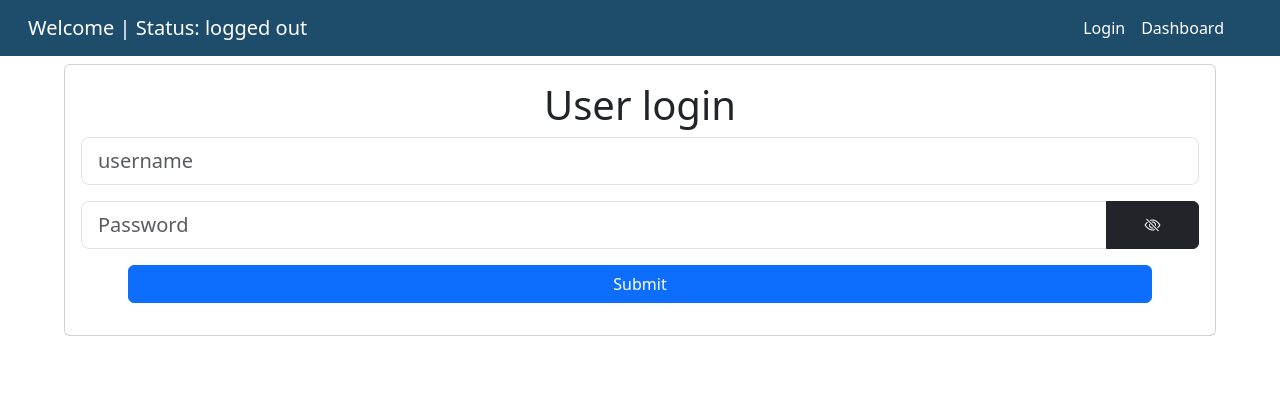
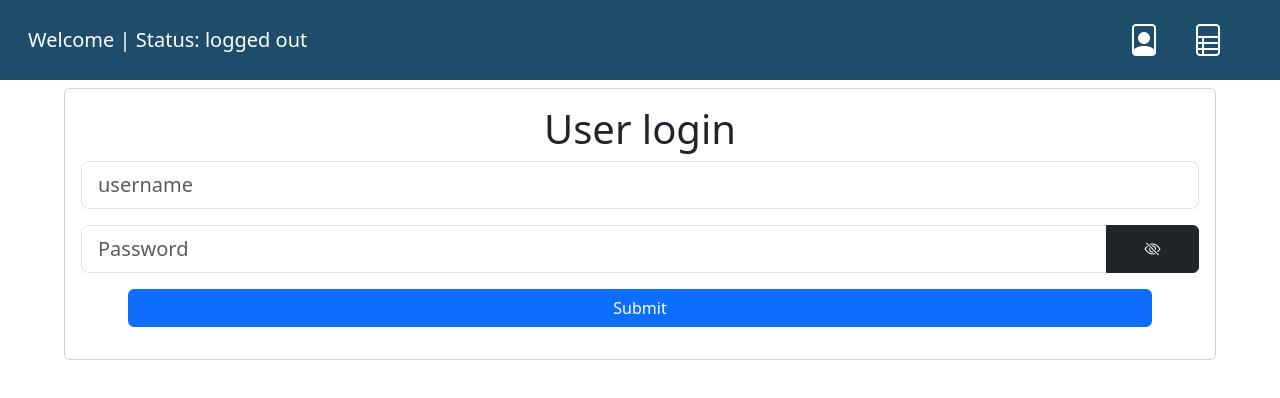
Before and after one commit to HowDoYouWriteACommentLineAgain/webProg_finals, a React (Create React App) app in the folder react-app/: page / in a window 1280 px wide. Shown: the top 398 px of the page. Built offline with nearby package versions, Linux system fonts and the light colour scheme.

Commit message:
added icons

```diff
--- a/react-app/src/Layout.js
+++ b/react-app/src/Layout.js
@@ -11,11 +11,10 @@ const Layout = ({loginStatus, user}) => {
                 {/* <span className="nav-item  col-5">Connected East Avenue Medical Center | status: {loginStatus || 'Please login'}</span> */}
 
                 <span className="navbar-nav d-flex" id="collapseNavItems">
-                    {!loginStatus && <div className="nav-item"><Link className="nav-link text-white" to="/login">Login</Link></div>}
-                    {loginStatus && <div className="nav-item"><Link className="nav-link text-white" to="/logout">Logout</Link></div>}
-
-                    <div className="nav-item"><Link className="nav-link text-white" to="/dashboard">Dashboard</Link></div>
-                    {loginStatus && <Link className="nav-item nav-link text-white" to="/addDashboard">Create</Link>}
+                    {/*login*/!loginStatus && <div className="nav-item"><Link className="nav-link text-white" to="/login">                  <i class="bi bi-file-person fs-2"></i></Link></div>}
+                    {/*logout*/loginStatus && <div className="nav-item"><Link className="nav-link mx-2 text-white" to="/logout"><button className='btn btn-danger fs-6 mt-2'>logout</button></Link></div>}
+                    {/*RUD*/                } <div className="nav-item"><Link className="nav-link text-white" to="/dashboard">              <i class="bi bi-file-ruled fs-2 ms-3"></i></Link></div>
+                    {/*Create*/loginStatus && <div className="nav-item"><Link className="nav-item nav-link text-white" to="/addDashboard">  <i class="bi bi-file-earmark-plus fs-2 ms-3"></i></Link></div>}
                     {/* <Link className="nav-item nav-link text-white" to="/usersCrud">Config Users</Link> */}
 
                 </span>
```
